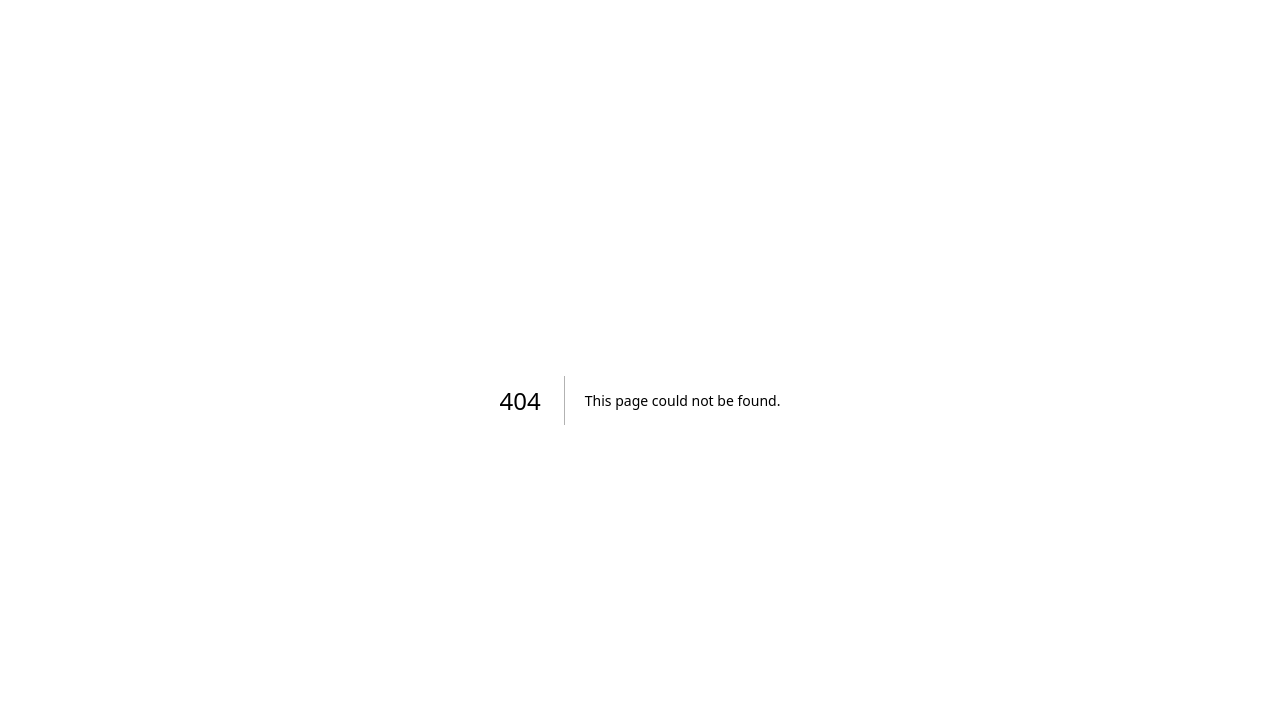
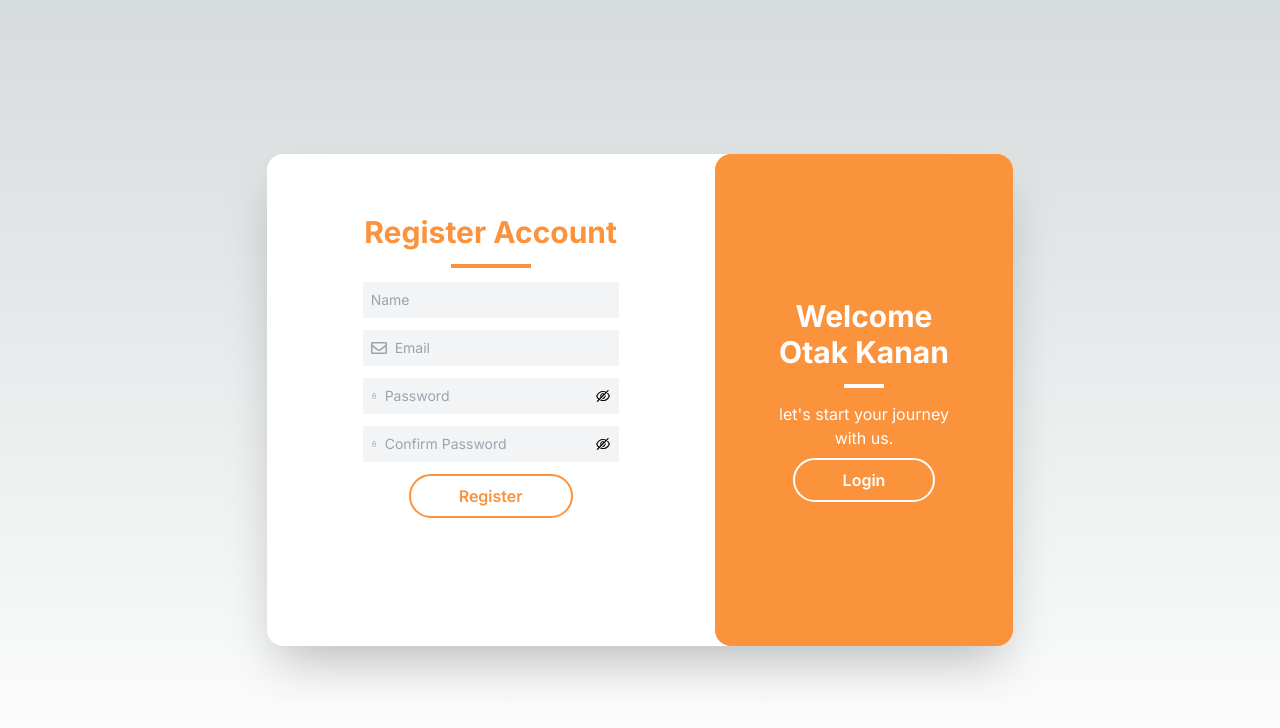
Before and after one commit to kelvina25/Pretest1_OtakKanan, a Next.js app: page /register in a window 1280 px wide. Before the commit this address had no page. Shown: the top 728 px of the page. Built offline with nearby package versions, Linux system fonts and the light colour scheme.

Commit message:
first commit

```diff
--- a/package.json
+++ b/package.json
@@ -16,6 +16,7 @@
     "postcss": "8.4.28",
     "react": "18.2.0",
     "react-dom": "18.2.0",
+    "react-icons": "^4.10.1",
     "tailwindcss": "3.3.3"
   }
 }
--- a/src/app/page.js
+++ b/src/app/page.js
@@ -1,113 +1,88 @@
-import Image from 'next/image'
+"use client"
+import { useState } from "react";
+import { FaFacebook, FaLinkedinIn, FaGoogle, FaRegEnvelope } from "react-icons/fa";
+import { MdLockOutline } from "react-icons/md";
+import { AiOutlineEyeInvisible, AiOutlineEye } from "react-icons/ai";
 
-export default function Home() {
+export default function Login() {
+  const [visible, setVisible] = useState(false)
+
   return (
-    <main className="flex min-h-screen flex-col items-center justify-between p-24">
-      <div className="z-10 max-w-5xl w-full items-center justify-between font-mono text-sm lg:flex">
-        <p className="fixed left-0 top-0 flex w-full justify-center border-b border-gray-300 bg-gradient-to-b from-zinc-200 pb-6 pt-8 backdrop-blur-2xl dark:border-neutral-800 dark:bg-zinc-800/30 dark:from-inherit lg:static lg:w-auto  lg:rounded-xl lg:border lg:bg-gray-200 lg:p-4 lg:dark:bg-zinc-800/30">
-          Get started by editing&nbsp;
-          <code className="font-mono font-bold">src/app/page.js</code>
-        </p>
-        <div className="fixed bottom-0 left-0 flex h-48 w-full items-end justify-center bg-gradient-to-t from-white via-white dark:from-black dark:via-black lg:static lg:h-auto lg:w-auto lg:bg-none">
+    <div className="flex min-h-screen flex-col items-center justify-center py-2">
+      <main className="flex flex-col items-center justify-center w-full flex-1 px-4 text-center md:px-20">
+        <div className="bg-white rounded-2xl shadow-2xl flex flex-col-reverse max-w-4xl md:flex-row w-full md:w-2/3 ">
+          <div className="w-full md:w-3/5 p-5">
+            <div className="py-10">
+              <h2 className="text-3xl font-bold text-orange-400 mb-2">
+                Login Account
+              </h2>
+              <div className="border-2 w-20 border-orange-400 inline-block mb-2"></div>
+              <div className="flex flex-col items-center">
+                <div className="bg-gray-100 w-full md:w-64 p-2 flex items-center mb-3">
+                  <FaRegEnvelope className="text-gray-400 mr-2 "/>
+                  <input type="email" name="email" placeholder="Email" className="bg-gray-100 outline-none text-sm flex-1"></input>
+                </div>
+                <div className="bg-gray-100 w-full md:w-64 p-2 flex items-center mb-3">
+                  <MdLockOutline className="text-gray-400 mr-2 "/>
+                  <input type={visible ? "text" : "password"} name="password" placeholder="Password" className="bg-gray-100 outline-none text-sm flex-1"></input>
+                  <div className="cursor-pointer" onClick={() => setVisible(!visible)}>
+                    {visible ? <AiOutlineEye /> : <AiOutlineEyeInvisible />}
+                  </div>
+                </div>
+                <div className="flex justify-between w-full md:w-64 mb-5">
+                  <label className="flex items-center text-xs">
+                    <input type="checkbox" name="remember" className="mr-1"/>
+                    Remember me
+                  </label>
+                  <a href="#" className="text-xs">Forgot Password</a>
+                </div>
                 <a
-            className="pointer-events-none flex place-items-center gap-2 p-8 lg:pointer-events-auto lg:p-0"
-            href="https://vercel.com?utm_source=create-next-app&utm_medium=appdir-template&utm_campaign=create-next-app"
-            target="_blank"
-            rel="noopener noreferrer"
+              href="register"
+              className="border-2 border-orange-400 rounded-full px-12 py-2 inline-block font-semibold hover:bg-orange-400 hover:text-white"
             >
-            By{' '}
-            <Image
-              src="/vercel.svg"
-              alt="Vercel Logo"
-              className="dark:invert"
-              width={100}
-              height={24}
-              priority
-            />
+              Login
+            </a>
+              </div>
+              <p className="text-gray-400 my-3">Or </p>
+              <div className="flex justify-center my-2">
+                <a
+                  href="#"
+                  className="border-2 border-gray-200 rounded-full p-3 mx-1"
+                >
+                  <FaFacebook className="text-sm" />
+                </a>
+                <a
+                  href="#"
+                  className="border-2 border-gray-200 rounded-full p-3 mx-1"
+                >
+                  <FaLinkedinIn className="text-sm" />
+                </a>
+                <a
+                  href="#"
+                  className="border-2 border-gray-200 rounded-full p-3 mx-1"
+                >
+                  <FaGoogle className="text-sm" />
                 </a>
               </div>
             </div>
-
-      <div className="relative flex place-items-center before:absolute before:h-[300px] before:w-[480px] before:-translate-x-1/2 before:rounded-full before:bg-gradient-radial before:from-white before:to-transparent before:blur-2xl before:content-[''] after:absolute after:-z-20 after:h-[180px] after:w-[240px] after:translate-x-1/3 after:bg-gradient-conic after:from-sky-200 after:via-blue-200 after:blur-2xl after:content-[''] before:dark:bg-gradient-to-br before:dark:from-transparent before:dark:to-blue-700 before:dark:opacity-10 after:dark:from-sky-900 after:dark:via-[#0141ff] after:dark:opacity-40 before:lg:h-[360px] z-[-1]">
-        <Image
-          className="relative dark:drop-shadow-[0_0_0.3rem_#ffffff70] dark:invert"
-          src="/next.svg"
-          alt="Next.js Logo"
-          width={180}
-          height={37}
-          priority
-        />
           </div>
 
-      <div className="mb-32 grid text-center lg:max-w-5xl lg:w-full lg:mb-0 lg:grid-cols-4 lg:text-left">
-        <a
-          href="https://nextjs.org/docs?utm_source=create-next-app&utm_medium=appdir-template&utm_campaign=create-next-app"
-          className="group rounded-lg border border-transparent px-5 py-4 transition-colors hover:border-gray-300 hover:bg-gray-100 hover:dark:border-neutral-700 hover:dark:bg-neutral-800/30"
-          target="_blank"
-          rel="noopener noreferrer"
-        >
-          <h2 className={`mb-3 text-2xl font-semibold`}>
-            Docs{' '}
-            <span className="inline-block transition-transform group-hover:translate-x-1 motion-reduce:transform-none">
-              -&gt;
-            </span>
-          </h2>
-          <p className={`m-0 max-w-[30ch] text-sm opacity-50`}>
-            Find in-depth information about Next.js features and API.
+          <div className="w-full md:w-2/5 bg-orange-400 text-white rounded-tr-2xl rounded-2xl md:rounded-br-2xl py-36 px-12">
+            <h2 className="text-3xl font-bold mb-2">Welcome Otak Kanan</h2>
+            <div className="border-2 w-10 border-white inline-block mb-2"></div>
+            <p className="mb-2">
+            let&#39;s start your journey with us.
             </p>
-        </a>
 
             <a
-          href="https://nextjs.org/learn?utm_source=create-next-app&utm_medium=appdir-template-tw&utm_campaign=create-next-app"
-          className="group rounded-lg border border-transparent px-5 py-4 transition-colors hover:border-gray-300 hover:bg-gray-100 hover:dark:border-neutral-700 hover:dark:bg-neutral-800 hover:dark:bg-opacity-30"
-          target="_blank"
-          rel="noopener noreferrer"
+              href="/register"
+              className="border-2 border-white rounded-full px-12 py-2 inline-block font-semibold hover:bg-white hover:text-orange-400"
             >
-          <h2 className={`mb-3 text-2xl font-semibold`}>
-            Learn{' '}
-            <span className="inline-block transition-transform group-hover:translate-x-1 motion-reduce:transform-none">
-              -&gt;
-            </span>
-          </h2>
-          <p className={`m-0 max-w-[30ch] text-sm opacity-50`}>
-            Learn about Next.js in an interactive course with&nbsp;quizzes!
-          </p>
-        </a>
-
-        <a
-          href="https://vercel.com/templates?framework=next.js&utm_source=create-next-app&utm_medium=appdir-template&utm_campaign=create-next-app"
-          className="group rounded-lg border border-transparent px-5 py-4 transition-colors hover:border-gray-300 hover:bg-gray-100 hover:dark:border-neutral-700 hover:dark:bg-neutral-800/30"
-          target="_blank"
-          rel="noopener noreferrer"
-        >
-          <h2 className={`mb-3 text-2xl font-semibold`}>
-            Templates{' '}
-            <span className="inline-block transition-transform group-hover:translate-x-1 motion-reduce:transform-none">
-              -&gt;
-            </span>
-          </h2>
-          <p className={`m-0 max-w-[30ch] text-sm opacity-50`}>
-            Explore the Next.js 13 playground.
-          </p>
-        </a>
-
-        <a
-          href="https://vercel.com/new?utm_source=create-next-app&utm_medium=appdir-template&utm_campaign=create-next-app"
-          className="group rounded-lg border border-transparent px-5 py-4 transition-colors hover:border-gray-300 hover:bg-gray-100 hover:dark:border-neutral-700 hover:dark:bg-neutral-800/30"
-          target="_blank"
-          rel="noopener noreferrer"
-        >
-          <h2 className={`mb-3 text-2xl font-semibold`}>
-            Deploy{' '}
-            <span className="inline-block transition-transform group-hover:translate-x-1 motion-reduce:transform-none">
-              -&gt;
-            </span>
-          </h2>
-          <p className={`m-0 max-w-[30ch] text-sm opacity-50`}>
-            Instantly deploy your Next.js site to a shareable URL with Vercel.
-          </p>
+              Register
             </a>
           </div>
+        </div>
       </main>
-  )
+    </div>
+  );
 }
--- /dev/null
+++ b/src/app/register/page.jsx
@@ -0,0 +1,78 @@
+"use client"
+import React, { useState } from 'react'
+import { FaFacebook, FaLinkedinIn, FaGoogle, FaRegEnvelope } from "react-icons/fa";
+import { MdLockOutline } from "react-icons/md";
+import { AiOutlineEyeInvisible, AiOutlineEye } from "react-icons/ai";
+
+const Register = () => {
+  const [visible, setVisible] = useState(false)
+  const [invisible, setInvisible] = useState(false)
+
+  return (
+    <div className="flex min-h-screen flex-col items-center justify-center  py-2">
+      <main className="flex flex-col items-center justify-center w-full flex-1 px-4 md:px-20 text-center">
+        <div className="bg-white rounded-2xl shadow-2xl flex flex-col-reverse md:flex-row w-full md:w-2/3 max-w-4xl">
+          <div className="w-full md:w-3/5 p-5">
+            <div className="py-10">
+              <h2 className="text-3xl font-bold text-orange-400 mb-2">
+                Register Account
+              </h2>
+              <div className="border-2 w-20 border-orange-400 inline-block mb-2"></div>
+
+              <div className="flex flex-col items-center">
+                <div className="bg-gray-100 w-full md:w-64 p-2 flex items-center mb-3">
+                  <input type="password" name="password" placeholder="Name" className="bg-gray-100 outline-none text-sm flex-1"></input>
+                </div>
+                <div className="bg-gray-100 w-full md:w-64 p-2 flex items-center mb-3">
+                  <FaRegEnvelope className="text-gray-400 mr-2 " />
+                  <input type="email" name="email" placeholder="Email" className="bg-gray-100 outline-none text-sm flex-1"></input>
+                </div>
+                <div className="bg-gray-100 w-full md:w-64 p-2 flex items-center mb-3">
+                  <MdLockOutline className="text-gray-400 mr-2 " />
+                  <input type={visible ? "text" : "password"} name="password" placeholder="Password" className=" bg-gray-100 outline-none text-sm flex-1"></input>
+                  <div className="cursor-pointer" onClick={() => setVisible(!visible)}>
+                    {visible ? <AiOutlineEye /> : <AiOutlineEyeInvisible />}
+                  </div>
+                </div>
+
+                <div className="bg-gray-100 w-full md:w-64 p-2 flex items-center mb-3">
+                  <MdLockOutline className="text-gray-400 mr-2 " />
+                  <input type={invisible ? "text" : "password"} name="password" placeholder="Confirm Password" className="bg-gray-100 outline-none text-sm flex-1"></input>
+                  <div className="cursor-pointer" onClick={() => setInvisible(!invisible)}>
+                    {invisible ? <AiOutlineEye /> : <AiOutlineEyeInvisible />}
+                  </div>
+                </div>
+                <a
+                  href="register"
+                  className="border-2 border-orange-400 text-orange-400 rounded-full px-12 py-2 inline-block font-semibold hover:bg-orange-400 hover:text-white"
+                >
+                  Register
+                </a>
+
+              </div>
+
+
+            </div>
+          </div>
+
+          <div className="w-full md:w-2/5 bg-orange-400 text-white rounded-tr-2xl rounded-2xl md:rounded-br-2xl py-36 px-12">
+            <h2 className="text-3xl font-bold mb-2">Welcome Otak Kanan</h2>
+            <div className="border-2 w-10 border-white inline-block mb-2"></div>
+            <p className="mb-2">
+            let&#39;s start your journey with us.
+            </p>
+
+            <a
+              href="/"
+              className="border-2 border-white rounded-full px-12 py-2 inline-block font-semibold hover:bg-white hover:text-orange-400"
+            >
+              Login
+            </a>
+          </div>
+        </div>
+      </main>
+    </div>
+  )
+}
+
+export default Register
```
Also changed, not shown: 1 other file (tests, documents, lock files or other folders). Lines whose indentation alone changed are shown as unchanged.
